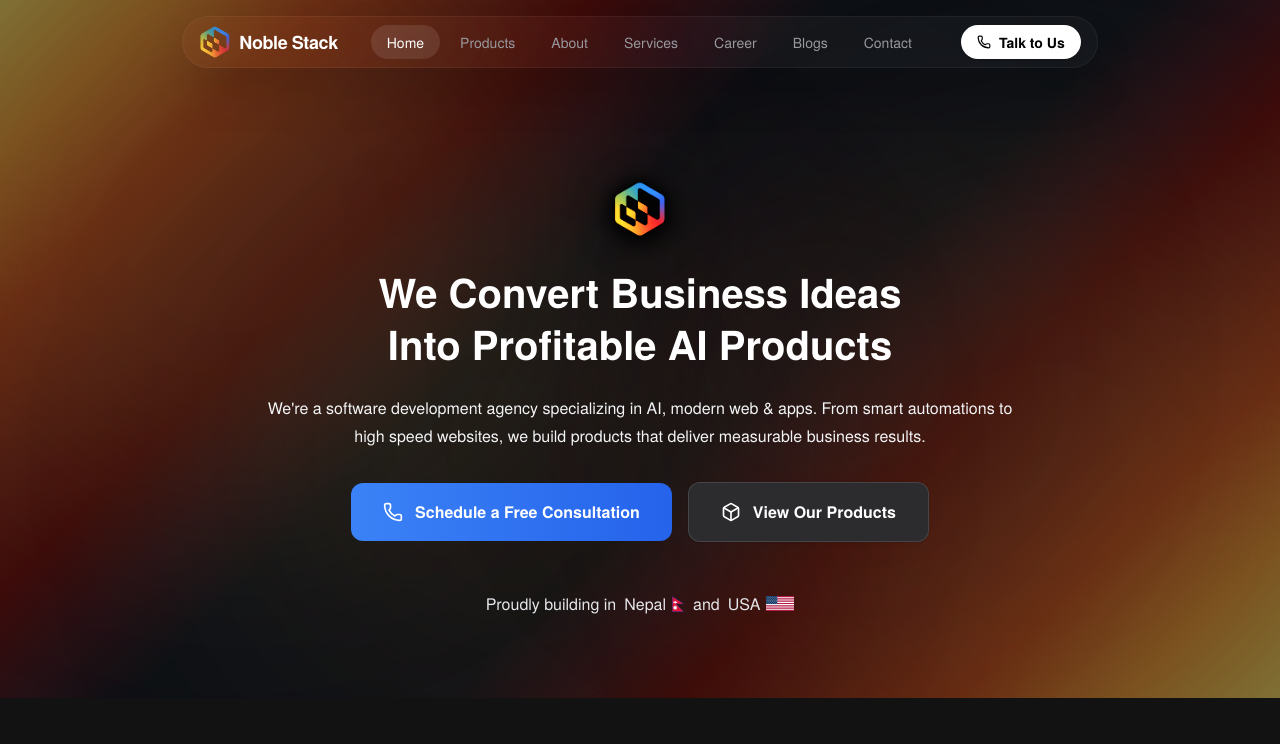
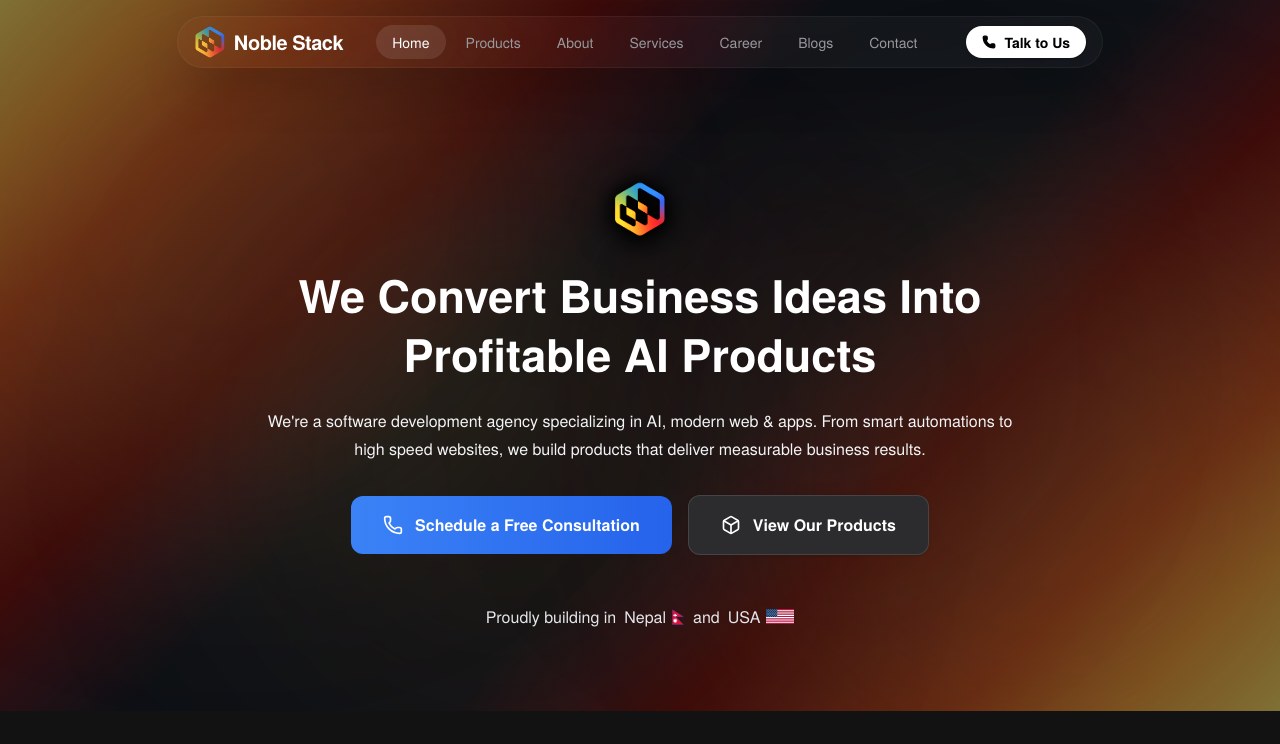
Before and after one commit to om202/NobleStack, a Next.js app: page / in a window 1280 px wide. Shown: the top 744 px of the page. Built offline with nearby package versions, Linux system fonts and the light colour scheme.

Commit message:
update title

```diff
--- a/src/app/Home/L1.tsx
+++ b/src/app/Home/L1.tsx
@@ -108,8 +108,8 @@ export default function HeroSection() {
                   </div>
                 </div>
 
-                <h1 className="text-[32px] md:text-[40px] font-bold mb-6 leading-tight max-w-4xl mx-auto">
-                  We Convert Business Ideas<br />Into Profitable AI Products
+                <h1 className="text-[32px] md:text-[45px] font-bold mb-6 leading-tight max-w-4xl mx-auto">
+                  We Convert Business Ideas Into Profitable AI Products
                 </h1>
 
                 <p className="text-base text-gray-100 mb-8 max-w-3xl mx-auto">
--- a/src/components/common/Navigation.tsx
+++ b/src/components/common/Navigation.tsx
@@ -71,8 +71,8 @@ export default function Navigation() {
     <>
       {/* Top Navigation Bar */}
       <nav className="fixed top-0 left-0 right-0 z-50 px-4 pt-4 pointer-events-none">
-        <div className="max-w-7xl mx-auto flex justify-center">
-          <div className="flex items-center gap-4 py-2 px-3 sm:px-4 bg-white/[0.03] backdrop-blur-3xl border border-white/5 rounded-full shadow-2xl pointer-events-auto backdrop-saturate-150 transition-all duration-300">
+        <div className="max-w-7xl mx-auto flex justify-center w-full">
+          <div className="w-full sm:w-auto flex items-center justify-between sm:justify-center gap-2 sm:gap-4 py-2 px-3 sm:px-4 bg-white/[0.03] backdrop-blur-3xl border border-white/5 rounded-full shadow-2xl pointer-events-auto backdrop-saturate-150 transition-all duration-300">
             {/* Logo Section */}
             <Link href="/" className="flex items-center gap-2 flex-shrink-0 group">
               <Image
@@ -83,7 +83,7 @@ export default function Navigation() {
                 className="rounded-lg"
                 priority
               />
-              <span className="hidden sm:block text-lg font-bold text-main-theme tracking-tight">Noble Stack</span>
+              <span className="text-base sm:text-xl font-bold text-main-theme tracking-tight text-nowrap">Noble Stack</span>
             </Link>
 
             {/* Separator */}
@@ -110,17 +110,17 @@ export default function Navigation() {
             </div>
 
             {/* Separator */}
-            <div className="w-px h-6 bg-theme" />
+            <div className="hidden min-[900px]:block w-px h-6 bg-theme" />
 
             {/* Right Side Actions */}
             <div className="flex items-center gap-2">
               {/* Call Now Button */}
               <a
                 href="tel:+9779851411602"
-                className="flex items-center gap-2 px-4 py-1.5 bg-white text-black rounded-full hover:bg-gray-200 transition-all duration-200 font-semibold text-sm shadow-sm"
+                className="flex items-center gap-2 px-3 sm:px-4 py-1.5 bg-white text-black rounded-full hover:bg-gray-200 transition-all duration-200 font-semibold text-sm shadow-sm"
               >
-                <Phone className="w-3.5 h-3.5" />
-                <span className="hidden min-[400px]:inline whitespace-nowrap">Talk to Us</span>
+                <Phone className="w-3.5 h-3.5 fill-current" />
+                <span className="whitespace-nowrap text-xs sm:text-sm">Talk to Us</span>
               </a>
 
               {/* Mobile Menu Button */}
```
